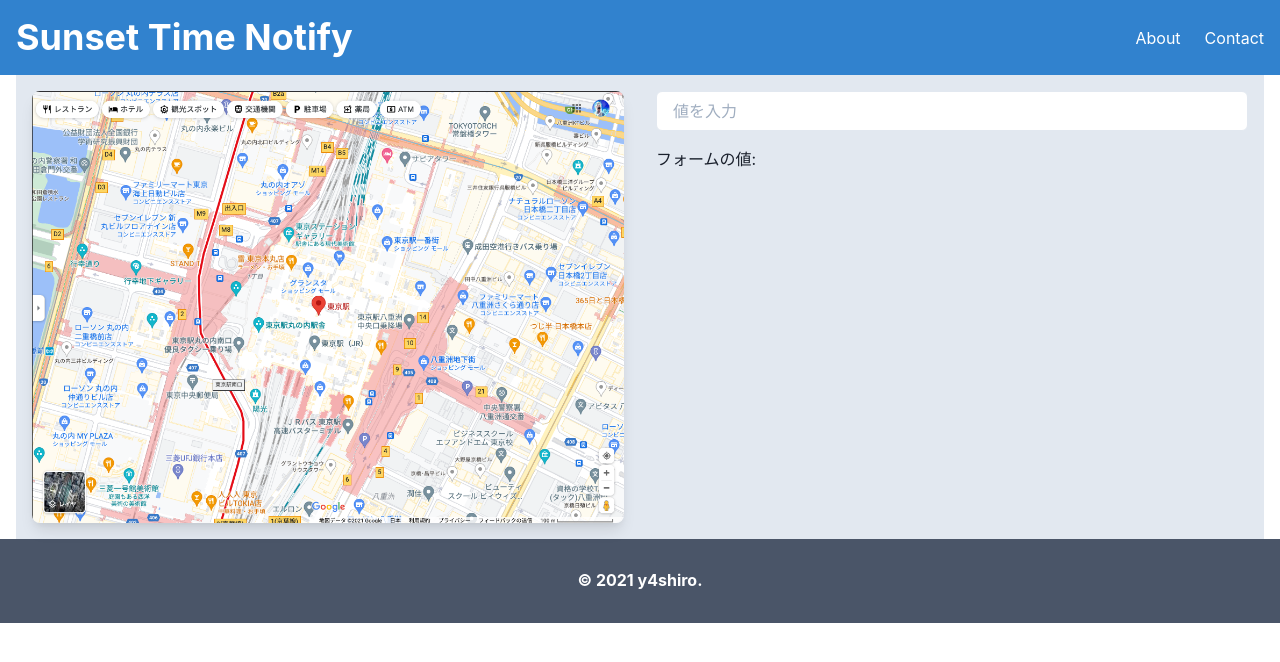
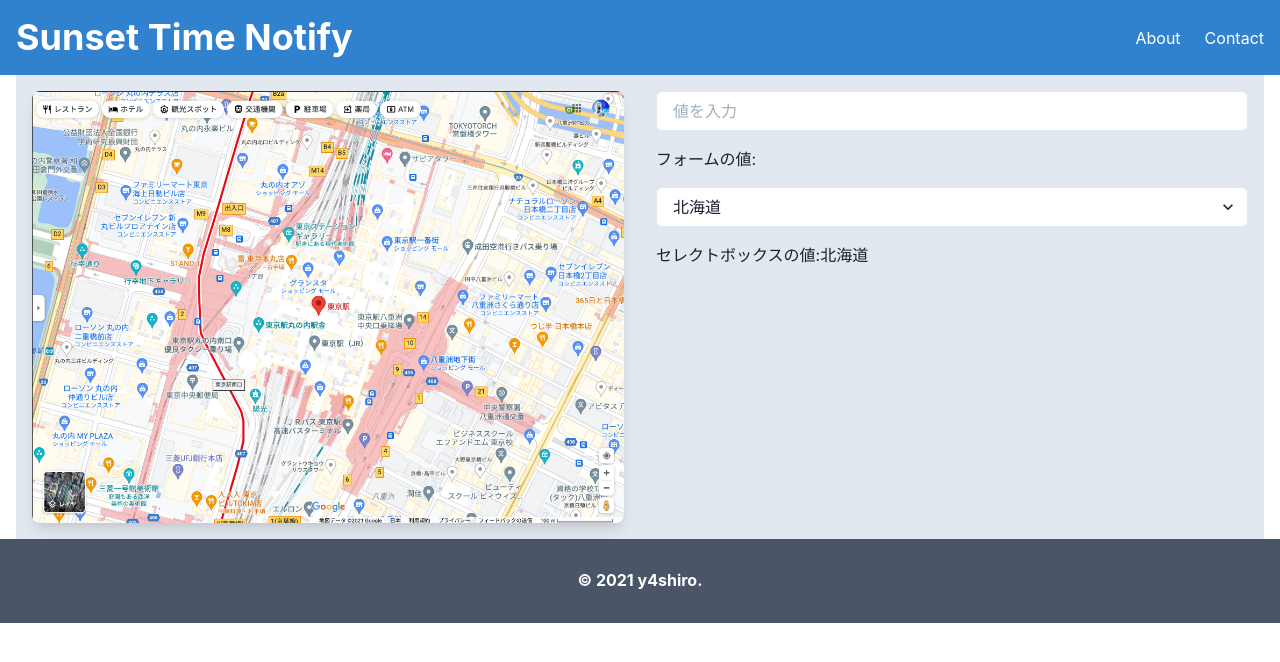
Before and after one commit to y4shiro/sunset-time-notify-achived, a Next.js app: page / in a window 1280 px wide. Shown: the top 662 px of the page. Built offline with nearby package versions, Linux system fonts and the light colour scheme.

Commit message:
JSON を読み込んでセレクトボックスを設置、セレクトボックスで選択した値を useState で管理するよう実装

```diff
--- a/src/components/SunsetInfo.tsx
+++ b/src/components/SunsetInfo.tsx
@@ -1,10 +1,17 @@
 import React, { useEffect, useState } from 'react';
-import { Box, Heading, Input, Text, Stack } from '@chakra-ui/react';
+import { Input, Text, Select, Stack } from '@chakra-ui/react';
+
+import prefJson from '../data/location-of-pref-office-in-japan.json';
 
 const SunsetInfo: React.FC = () => {
-  const [formValue, setFormValue] = useState('');
+  const [formValue, setFormValue] = useState<string>('');
+  const [pref, setPref] = useState<number>(0);
 
-  const handleChange = (e: { target: { value: React.SetStateAction<string> } }) => setFormValue(e.target.value);
+  const handleFormChange = (e: { target: { value: React.SetStateAction<string> } }) => setFormValue(e.target.value);
+
+  const handleSelectChange = (e: { target: { value: React.SetStateAction<string> } }) => {
+    setPref(Number(e.target.value));
+  };
 
   // ページ読み込み時に localStorage から値を取得して useState に保存
   useEffect(() => {
@@ -19,8 +26,16 @@
 
   return (
     <Stack m='4' spacing={4}>
-      <Input value={formValue} onChange={handleChange} placeholder='値を入力' bg={'white'} />
+      <Input value={formValue} onChange={handleFormChange} placeholder='値を入力' bg={'white'} />
       <Text>フォームの値:{formValue}</Text>
+      <Select bg={'white'} onChange={handleSelectChange}>
+        {prefJson.marker.map((pref, index) => (
+          <option value={index} key={pref.pref}>
+            {pref.pref}
+          </option>
+        ))}
+      </Select>
+      <Text>セレクトボックスの値:{prefJson.marker[pref].pref}</Text>
     </Stack>
   );
 };
```
